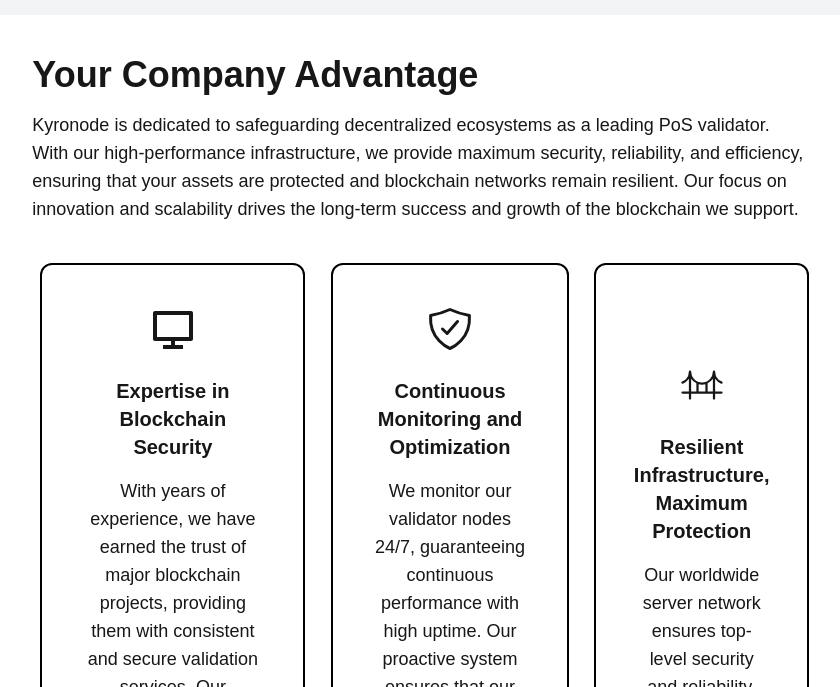
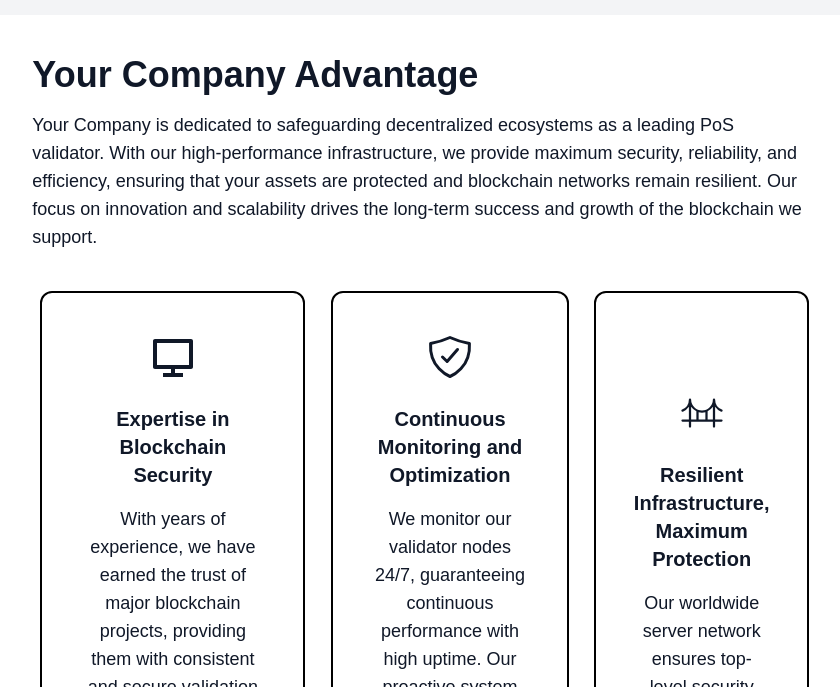
Before and after one commit to kentung01/landing-page-block-node, a Next.js app: page / in a window 1280 px wide. Shown: the part 893-1580 px from the top of the page, without its empty margins (221-1061 px from the left). Built offline with nearby package versions, Linux system fonts and the light colour scheme.

Commit message:
refactor : change url ping dashboard and advantages text color

```diff
--- a/src/app/components/Advantages.tsx
+++ b/src/app/components/Advantages.tsx
@@ -8,7 +8,7 @@
     const theme = useSelector((state: any) => state.theme.theme.isDark);
     const {
         companyName = "Your Company Advantage",
-        companyDescription = "Kyronode is dedicated to safeguarding decentralized ecosystems as a leading PoS validator. With our high-performance infrastructure, we provide maximum security, reliability, and efficiency, ensuring that your assets are protected and blockchain networks remain resilient. Our focus on innovation and scalability drives the long-term success and growth of the blockchain we support."
+        companyDescription = "Your Company is dedicated to safeguarding decentralized ecosystems as a leading PoS validator. With our high-performance infrastructure, we provide maximum security, reliability, and efficiency, ensuring that your assets are protected and blockchain networks remain resilient. Our focus on innovation and scalability drives the long-term success and growth of the blockchain we support."
 
      } = props;
 
@@ -21,7 +21,7 @@
     <div className='flex flex-col justify-center items-center'>
 
 
-        <div className={`mx-4 md:mx-15 xl:mx-15 p-8 md:p-10 rounded-md ${theme ? "bg-slate-700 text-slate-200" : "bg-white"} transition-colors duration-500 ease-in-out lg:w-4/5 xl:w-2/3`}>
+        <div className={`mx-4 md:mx-15 xl:mx-15 p-8 md:p-10 rounded-md ${theme ? "bg-slate-700 text-slate-200" : "text-gray-900 bg-white"} transition-colors duration-500 ease-in-out lg:w-4/5 xl:w-2/3`}>
             <h1 className="mb-4 text-2xl md:text-4xl font-bold">{companyName}</h1>
             <p className='mt-2 text-base md:text-lg'>{companyDescription}</p>
             <div className='w-full mx-2 flex flex-col lg:flex-row wrap gap-5 justify-center items-top mt-10 text-center 3xl:justify-between 3xl:gap-0'>
--- a/src/app/components/Navbar.tsx
+++ b/src/app/components/Navbar.tsx
@@ -16,7 +16,7 @@
     }
     const handleClickNavbarButton = (item: any) => {
         if(item == "Explorer"){
-            window.location.href = "http://localhost:5173"
+            window.location.href = "https://ping-dashboard-custom.netlify.app"
         }
 
     }
```
